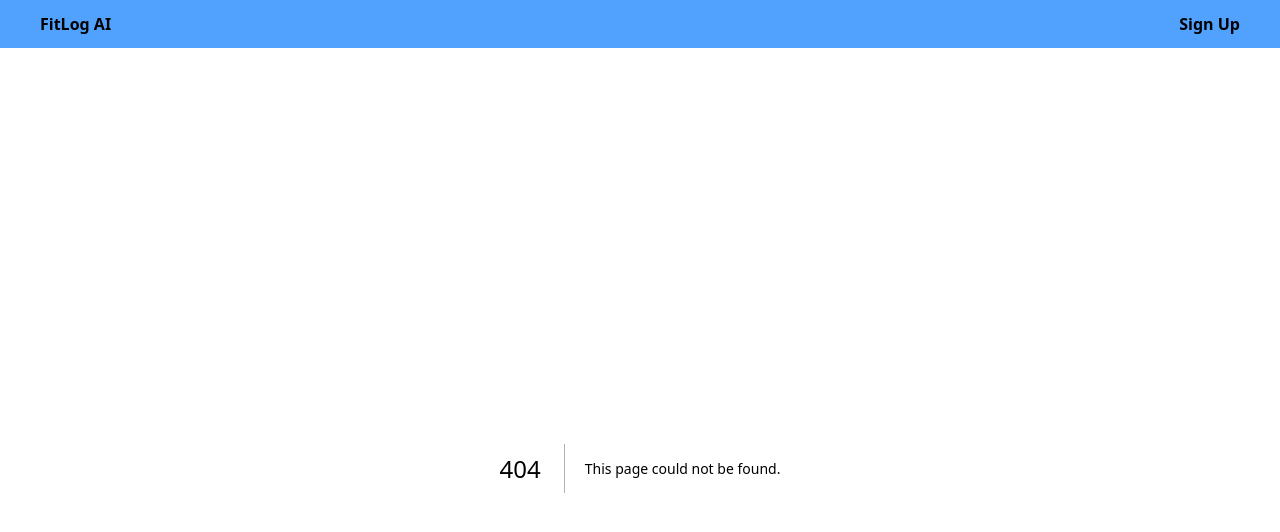
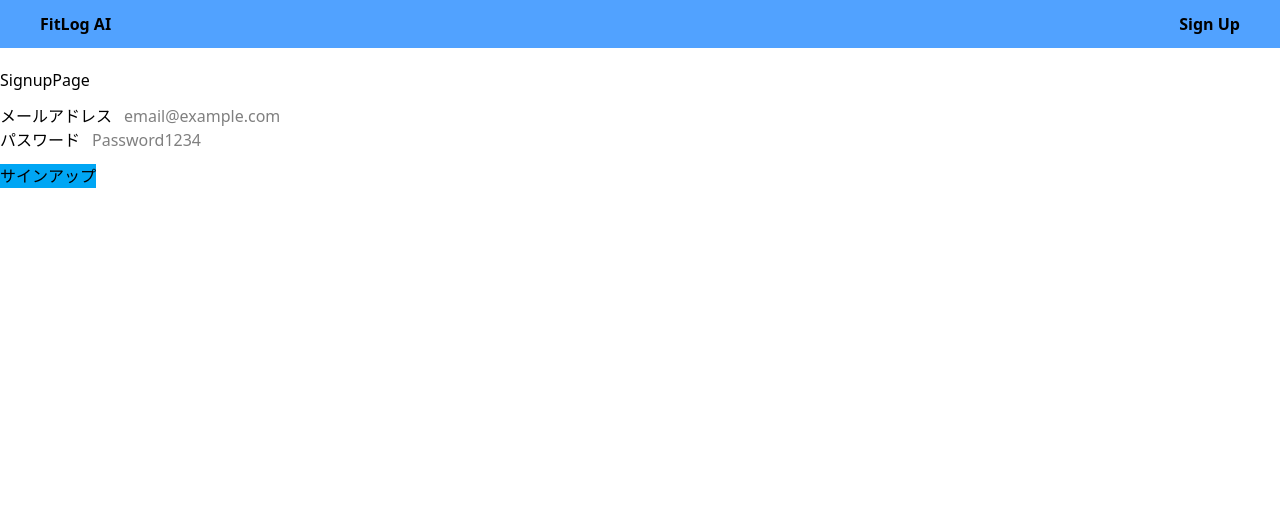
Before and after one commit to West-tm/fitlog-ai, a Next.js app: page /auth/signup in a window 1280 px wide. Before the commit this address had no page. Shown: the top 532 px of the page. Built offline with nearby package versions, Linux system fonts and the light colour scheme.

Commit message:
feat: signup supabaseAuth登録まで動作OK

```diff
--- /dev/null
+++ b/src/app/auth/signup/Form.tsx
@@ -0,0 +1,38 @@
+"use client";
+
+import { useActionState } from "react";
+import { signupAction, SignupActionState } from "./actions";
+
+const initialState: SignupActionState = {
+  message: "",
+  errors: {},
+};
+
+export default function SignupForm() {
+  const [state, formAction, isPending] = useActionState(
+    signupAction,
+    initialState,
+  );
+  return (
+    <form action={formAction}>
+      {state.message && <p className="text-red-500">{state.message}</p>}
+      <div className="flex gap-3">
+        <label htmlFor="email">メールアドレス</label>
+        <input name="email" type="email" placeholder="email@example.com" />
+        {state.errors.email && (
+          <p className="text-red-500">{state.errors.email}</p>
+        )}
+      </div>
+      <div className="flex gap-3">
+        <label htmlFor="password">パスワード</label>
+        <input name="password" type="password" placeholder="Password1234" />
+        {state.errors.password && (
+          <p className="text-red-500">{state.errors.password}</p>
+        )}
+      </div>
+      <button className="mt-3 bg-sky-500" disabled={isPending}>
+        {isPending ? "登録中・・・" : "サインアップ"}
+      </button>
+    </form>
+  );
+}
--- /dev/null
+++ b/src/app/auth/signup/actions.ts
@@ -0,0 +1,50 @@
+"use server";
+
+import { createClient } from "@/lib/supabase/server";
+import { revalidatePath } from "next/cache";
+import { redirect } from "next/navigation";
+import { z } from "zod";
+
+const signupActionSchema = z.object({
+  email: z.email("正しいメールアドレスの形式を入力してください。"),
+  password: z.string().min(8, "パスワードは8文字以上が必要です。"),
+});
+
+export type SignupActionState = {
+  message: string;
+  errors: {
+    email?: string[];
+    password?: string[];
+  };
+};
+
+export async function signupAction(
+  _prevState: SignupActionState,
+  formData: FormData,
+): Promise<SignupActionState> {
+  const parsed = signupActionSchema.safeParse({
+    email: formData.get("email"),
+    password: formData.get("password"),
+  });
+
+  if (!parsed.success) {
+    const { fieldErrors } = z.flattenError(parsed.error);
+    return {
+      message: "入力内容を確認してください",
+      errors: fieldErrors,
+    };
+  }
+
+  const supabase = await createClient();
+  const { error } = await supabase.auth.signUp(parsed.data);
+
+  if (error) {
+    return {
+      message: error.message,
+      errors: {},
+    };
+  }
+
+  revalidatePath("/", "layout");
+  redirect("/auth/signup/before-confirm");
+}
--- /dev/null
+++ b/src/app/auth/signup/before-confirm/page.tsx
@@ -0,0 +1,10 @@
+export default function BeforeConfirmPage() {
+  return (
+    <>
+      <div>BeforeConfirmPage</div>
+      <p>
+        メールを送信しました。メール内のリンクをクリックして登録を完了してください。
+      </p>
+    </>
+  );
+}
--- /dev/null
+++ b/src/app/auth/signup/page.tsx
@@ -0,0 +1,10 @@
+import SignupForm from "./Form";
+
+export default function SignupPage() {
+  return (
+    <>
+      <div className="mb-3">SignupPage</div>
+      <SignupForm />
+    </>
+  );
+}
```
